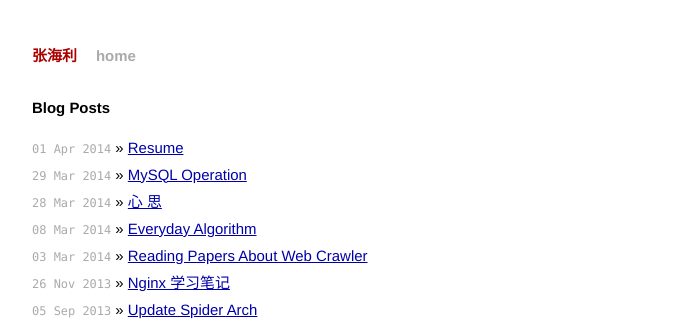
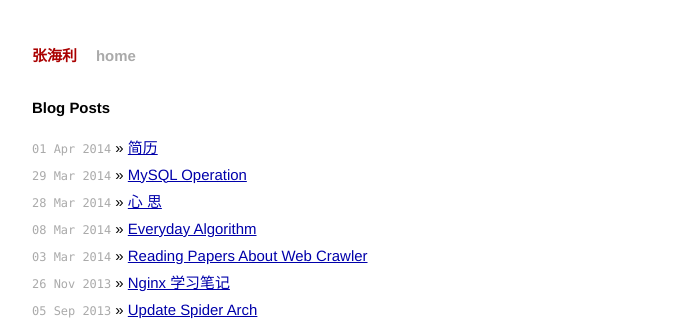
Before and after one commit to stillzhl/stillzhl.github.io, a Jekyll site: the page built from index.html, in a window 1280 px wide. Shown: the top 330 px of the page, without its empty margins (294-985 px from the left). Built offline with Jekyll 4.4.1, drawn with Linux system fonts in a browser that asks for light colours; Markdown is read by kramdown in place of the engine named in the settings.

Commit message:
add frontier

```diff
--- a/_posts/2014-04-01-resume.md
+++ b/_posts/2014-04-01-resume.md
@@ -1,3 +1,8 @@
+---
+layout: post
+title: 简历
+---
+
 -> 张海利 <-
 
 -> http://stillzhl.github.io <-
```
